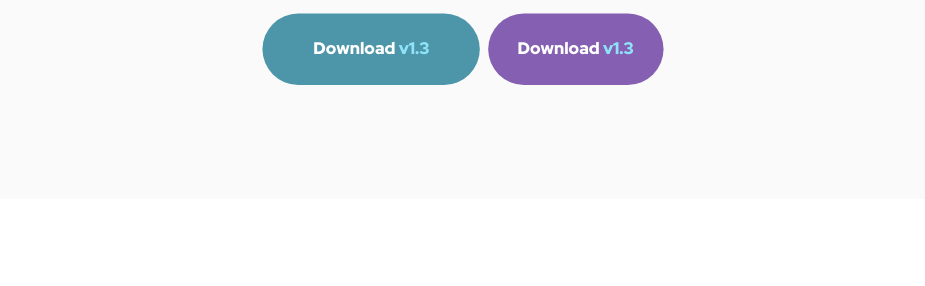
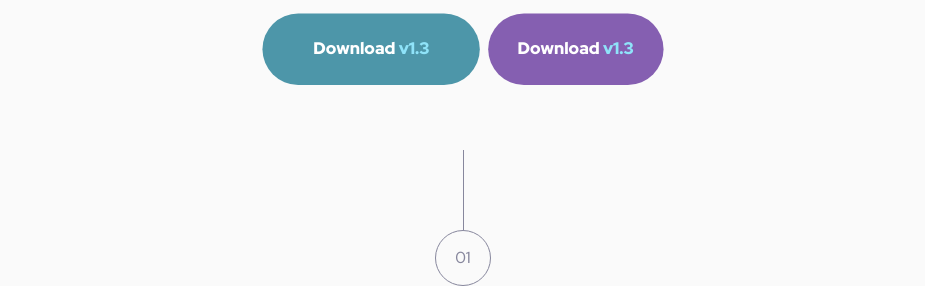
Before and after one commit to Schwarzbaer2/vue-meet-landing-page, a Vue app: page / in a window 1280 px wide. Shown: the part 601-887 px from the top of the page, without its empty margins (177-1102 px from the left). Before the commit the page ends 800 px from the top, so only its background shows below. Built offline with nearby package versions, Linux system fonts and the light colour scheme.

Commit message:
Adding PartingLine Component

```diff
--- a/src/components/HeaderContent.vue
+++ b/src/components/HeaderContent.vue
@@ -49,14 +49,17 @@
       />
     </div>
   </div>
+  <div class="flex items-center justify-center pt-16 md:pt-20 xl:pt-28">
+    <parting-line>01</parting-line>
+  </div>
 </template>
 
 <script>
 import BaseButton from "@/components/BaseButton";
+import PartingLine from "@/components/PartingLine";
+
 export default {
   name: "HeaderContent",
-  components: { BaseButton },
+  components: { BaseButton, PartingLine },
 };
 </script>
-
-<style></style>
--- /dev/null
+++ b/src/components/PartingLine.vue
@@ -0,0 +1,18 @@
+<template>
+  <div class="flex flex-col items-center justify-center">
+    <div class="h-20 border-l border-mainGrey"></div>
+    <div
+      class="flex items-center justify-center leading-7 border rounded-full font-redHat text-mainGrey w-14 border-mainGrey bg-mainWhite h-14"
+    >
+      <slot>00</slot>
+    </div>
+  </div>
+</template>
+
+<script>
+export default {
+  name: "PartingLine",
+};
+</script>
+
+<style></style>
--- a/src/components/TheHeader.vue
+++ b/src/components/TheHeader.vue
@@ -1,17 +1,14 @@
 <template>
   <HeaderLogo />
-
   <HeaderContent />
 </template>
 
 <script>
 import HeaderLogo from "@/components/HeaderLogo";
-
 import HeaderContent from "@/components/HeaderContent";
 export default {
   components: {
     HeaderLogo,
-
     HeaderContent,
   },
 };
```
